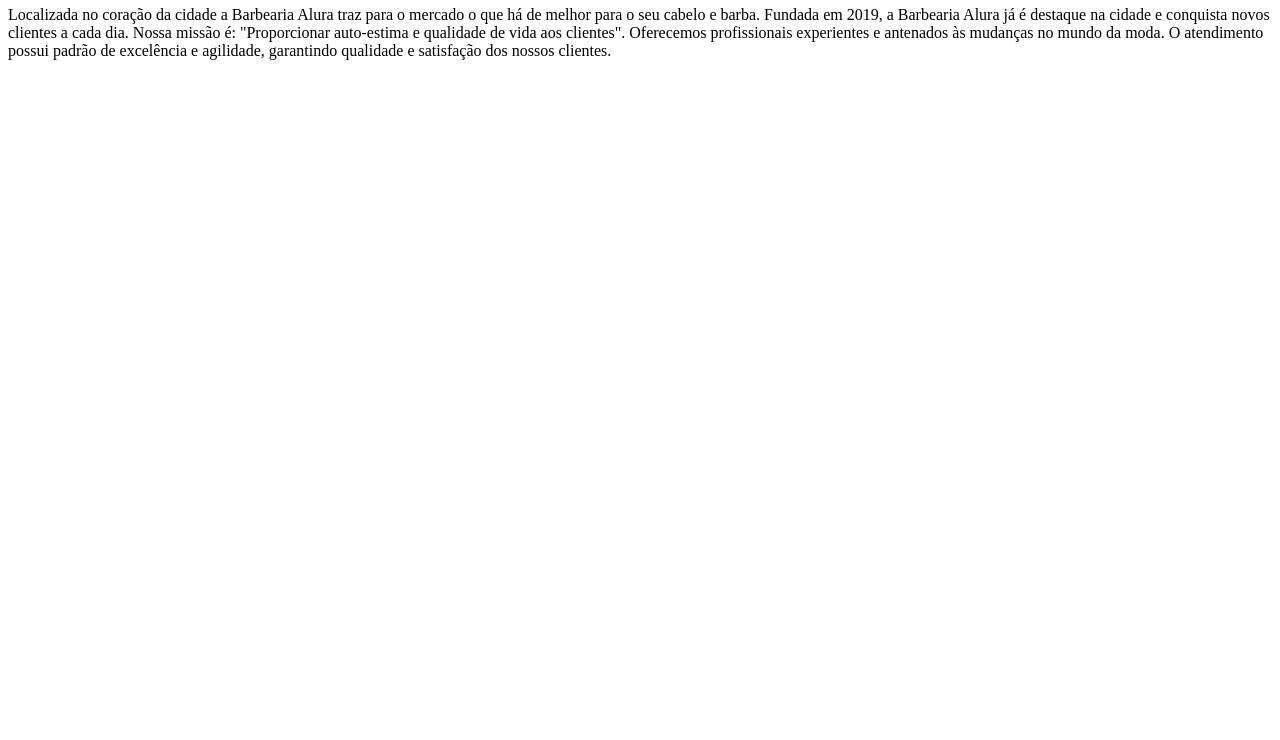
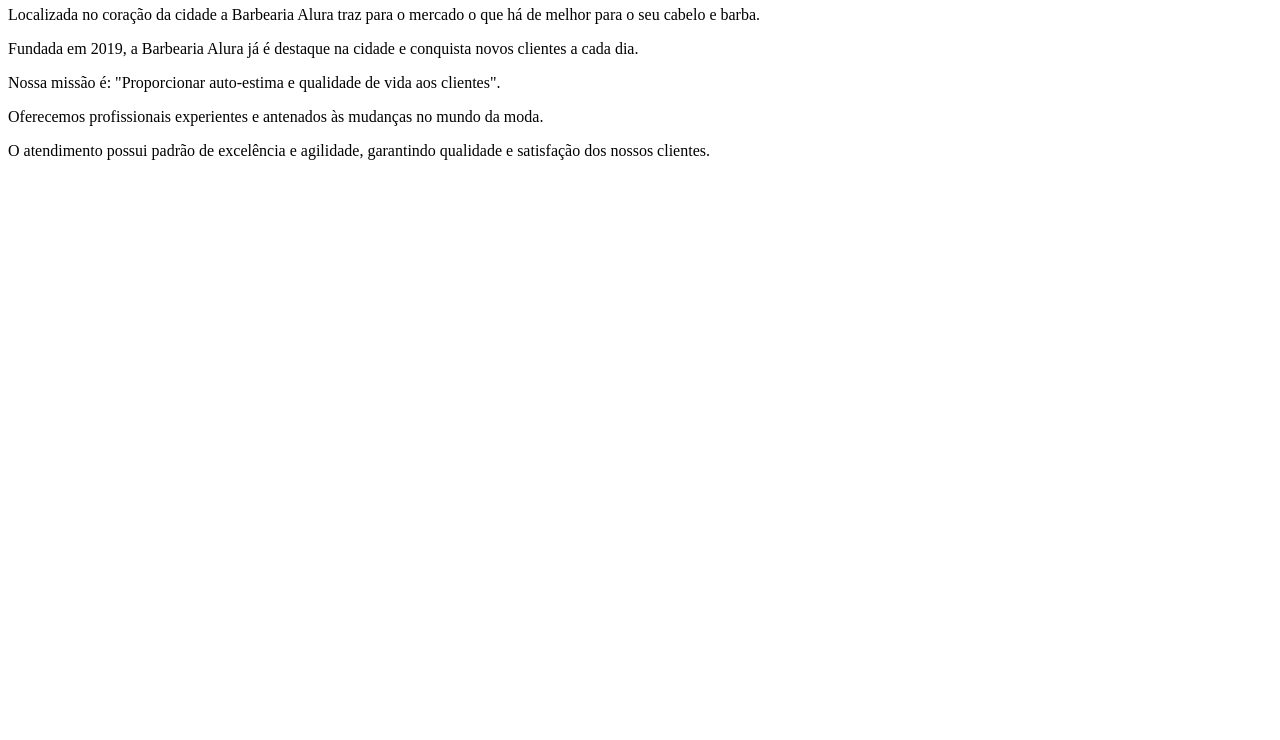
Before and after one commit to sabrinalems/primeiro-reposit-rio, a plain HTML site: page index.html in a window 1280 px wide. Shown: the part 60-800 px from the top of the page. Drawn offline with Linux system fonts and the light colour scheme.

Commit message:
hoje eu coloquei o p

```diff
--- a/index.html
+++ b/index.html
@@ -1,8 +1,8 @@
 
 <h1>Sobre a Barbearia Alura</h1>
 
-Localizada no coração da cidade a Barbearia Alura traz para o mercado o que há de melhor para o seu cabelo e barba. Fundada em 2019, a Barbearia Alura já é destaque na cidade e conquista novos clientes a cada dia.
-
-Nossa missão é: "Proporcionar auto-estima e qualidade de vida aos clientes".
-
-Oferecemos profissionais experientes e antenados às mudanças no mundo da moda. O atendimento possui padrão de excelência e agilidade, garantindo qualidade e satisfação dos nossos clientes.
+<p>Localizada no coração da cidade a Barbearia Alura traz para o mercado o que há de melhor para o seu cabelo e barba.</p>
+<p>Fundada em 2019, a Barbearia Alura já é destaque na cidade e conquista novos clientes a cada dia.<p>
+<p>Nossa missão é: "Proporcionar auto-estima e qualidade de vida aos clientes".<p>
+<p>Oferecemos profissionais experientes e antenados às mudanças no mundo da moda.<p>
+ <p>O atendimento possui padrão de excelência e agilidade, garantindo qualidade e satisfação dos nossos clientes.<p>
```
